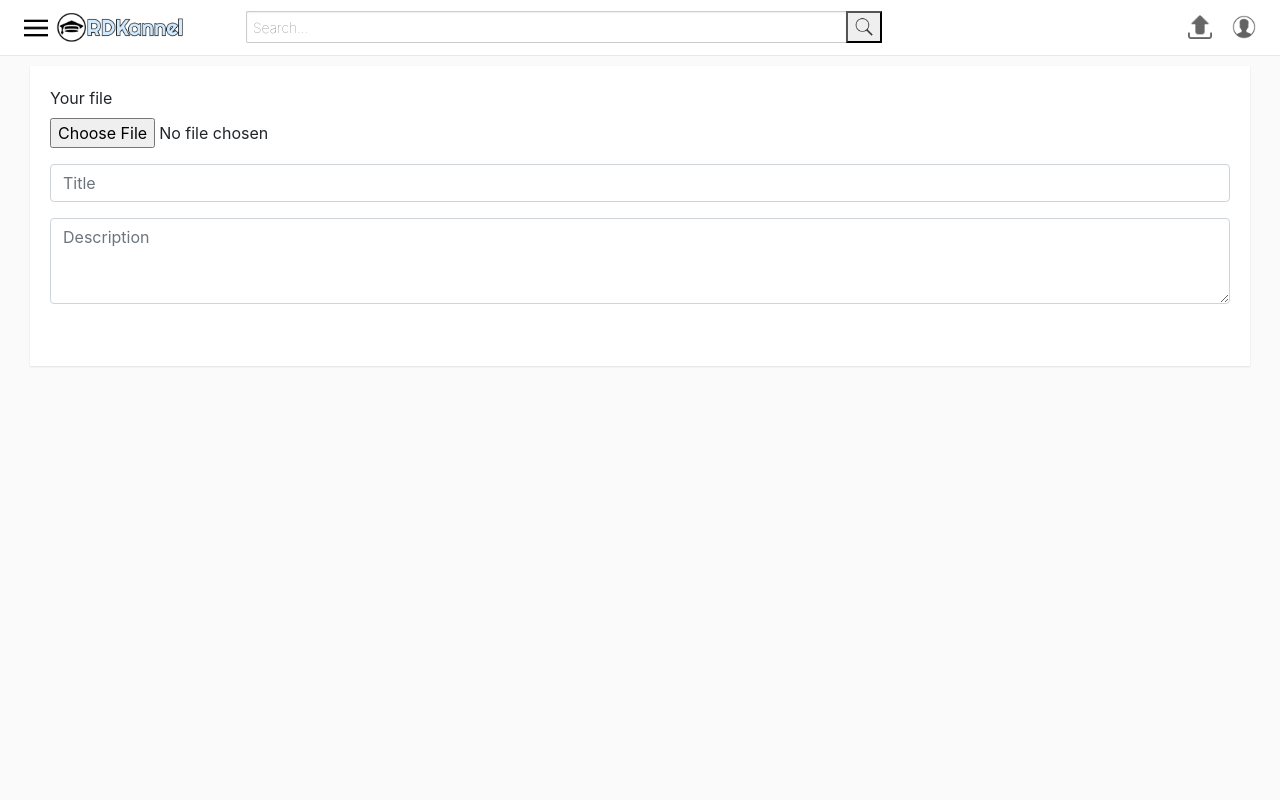
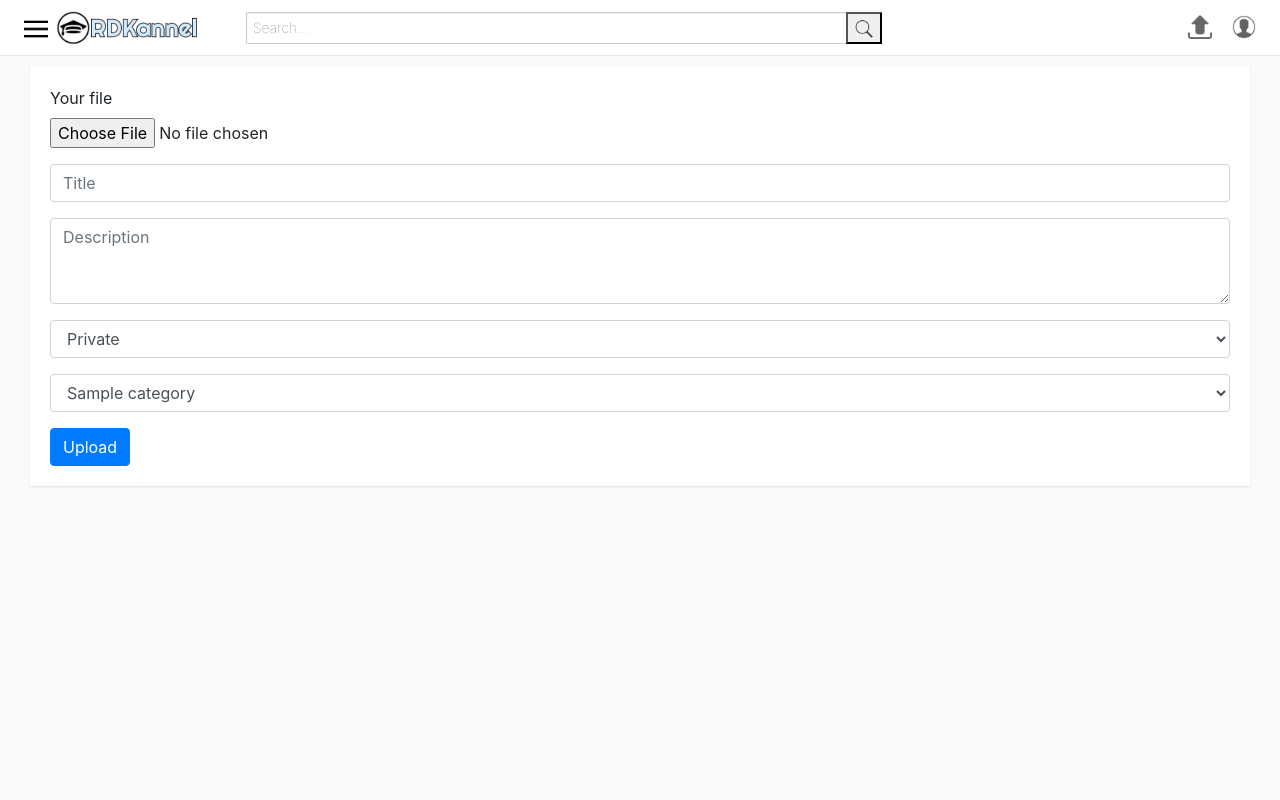
Before and after one commit to rachdk/YoutubeClone, a PHP site: page /upload.php in a window 1280 px wide. Run offline with PHP 8.4, Linux system fonts and the light colour scheme; tables that the repository leaves empty or names only in its code hold one stand-in row (values such as "Sample post").

Commit message:
Uploading function _complete

```diff
--- a/assets/css/style.css
+++ b/assets/css/style.css
@@ -53,7 +53,7 @@ a:hover {
     width: 150px;
 }
 #mastHeadContainer .logoContainer img{
-    height: 45;
+    height: 50px;
 }
 #sideNavContainer {
     width: 240px;
@@ -91,7 +91,6 @@ a:hover {
 #mastHeadContainer .searchBarContainer form {
     flex:1;
     display: flex;
-    margin-top: 15px;
 }
 
 #mastHeadContainer .searchBarContainer .searchBar {
--- a/includes/classes/VideoDetailsFormProvider.php
+++ b/includes/classes/VideoDetailsFormProvider.php
@@ -1,14 +1,28 @@
 <?php
 class VideoDetailsFormProvider {
+
+    private $con;
+
+    public function __construct($con) {
+        $this->con = $con;
+    }
+
     public function createUploadForm() {
         $fileInput = $this->createFileInput();
         $titleInput = $this->createTitleInput();
         $descriptionInput = $this->createDescriptionInput();
+        $privacyInput = $this->createPrivacyInput();
+        $categoriesInput = $this->createCategoriesInput();
+        $uploadButton = $this->createUploadButton();
+
         return "<form action = 'processing.php' method = 'POST'>
-            $fileInput
-            $titleInput
-            $descriptionInput
-            </form>";
+                $fileInput
+                $titleInput
+                $descriptionInput
+                $privacyInput
+                $categoriesInput
+                $uploadButton
+                </form>";
     }
 
     private function createFileInput() {
@@ -30,5 +44,39 @@ class VideoDetailsFormProvider {
                     <textarea class = 'form-control' placeholder='Description' name = 'descriptionInput' rows = '3' ></textarea>
                 </div>";
     }
+
+    private function createPrivacyInput() {
+        return "<div class= 'form-group'>
+                    <select class='form-control' name = 'privacyInput'>
+                        <option value = '0'>Private</option>
+                        <option value = '1'>Public</option>
+                    </select>
+        </div>";
+    }
+
+    private function createCategoriesInput() {
+        $query = $this->con->prepare("SELECT * FROM categories");
+        $query->execute();
+
+        $html = "<div class= 'form-group'>
+                    <select class='form-control' name = 'categoryInput'>";
+
+        while($row = $query->fetch(PDO::FETCH_ASSOC)) {
+            $name = $row["name"];
+            $id = $row["id"];
+
+            $html .= "<option value = '$id'>$name</option>";
+        }
+
+        $html .= "</select>
+                </div>";
+
+        return $html;
+    }
+
+    private function createUploadButton() {
+        return "<button type='submit' class = 'btn btn-primary' name='uploadButton'>Upload</button>";
+    }
+
 }
 ?>
--- /dev/null
+++ b/includes/config.php
@@ -0,0 +1,13 @@
+<?php
+ob_start(); //Turns on output buffering
+
+date_default_timezone_set("America/Vancouver");
+
+try{
+    $con = new PDO('mysql:dbname=RDKannel;host=localhost','root','');
+    $con->setAttribute(PDO::ATTR_ERRMODE, PDO::ERRMODE_WARNING);
+}
+catch(PDOExeption $e) {
+    echo "Connection failed: " . $e->getMessage();
+}
+?>
--- a/includes/header.php
+++ b/includes/header.php
@@ -1,3 +1,5 @@
+<?php require_once("includes/config.php"); ?>
+<!DOCTYPE html>
 <html>
 <head>
     <title>RDKannel</title>
--- a/upload.php
+++ b/upload.php
@@ -5,10 +5,13 @@ require_once("includes/classes/VideoDetailsFormProvider.php");
 
 <div class = "column">
 
-<?php
-$formProvider = new VideoDetailsFormProvider();
-echo $formProvider->createUploadForm();
-?>
+    <?php
+    $formProvider = new VideoDetailsFormProvider($con);
+    echo $formProvider->createUploadForm();
+
+
+
+    ?>
 
 </div>
 
```
